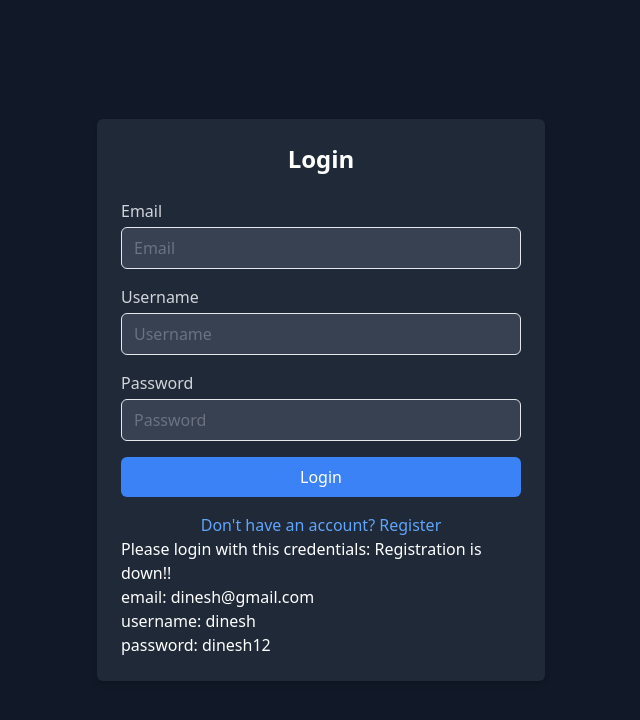
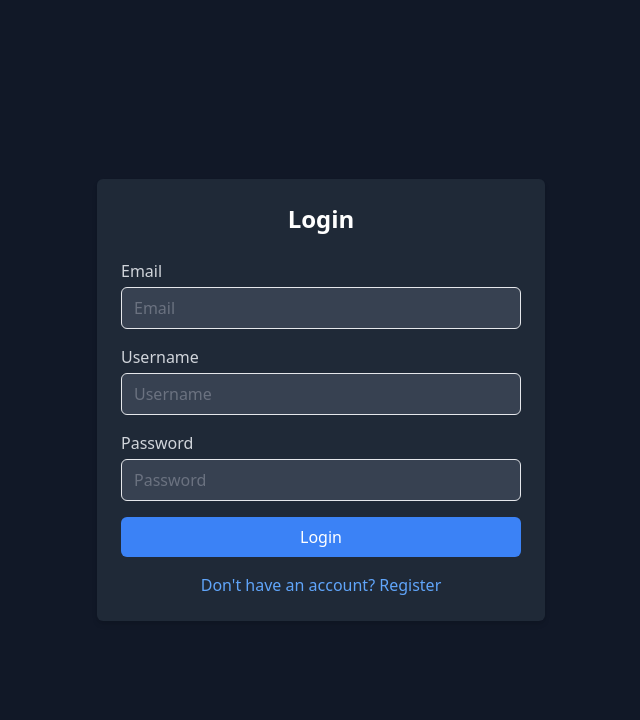
Before and after one commit to suthardinesh626/fantasyPoll_frontend, a React (Create React App) app: page / in a window 1280 px wide. Shown: the top 720 px of the page, without its empty margins (319-959 px from the left). Built offline with nearby package versions, Linux system fonts and the light colour scheme.

Commit message:
Remove login credential on Login Page
User Id and password were mentioned on the login page because register was not working.

```diff
--- a/src/page/Login.jsx
+++ b/src/page/Login.jsx
@@ -86,10 +86,7 @@ const Login = () => {
                         <Link to='/register' className="text-blue-400 hover:underline">Don't have an account? Register</Link>
                     </p>
                 </form>
-                <p className="text-white">Please login with this credentials: Registration is down!!</p>
-                <p className="text-white">email: dinesh@gmail.com</p>
-                <p className="text-white">username: dinesh</p>
-                <p className="text-white">password: dinesh12</p>
+
             </div>
         </div>
     );
```
